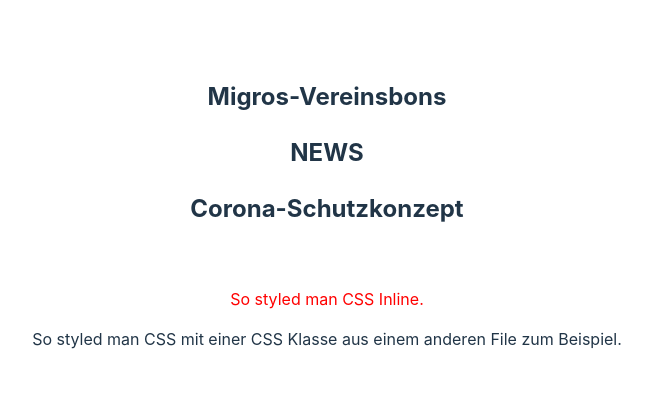
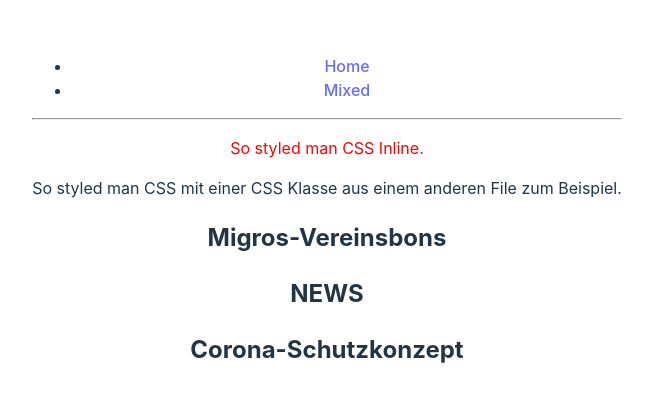
Before and after one commit to Laila09Code/volebo, a React (Vite) app: page / in a window 1280 px wide. Shown: the part 187-588 px from the top of the page, without its empty margins (313-966 px from the left). Built offline with nearby package versions, Linux system fonts and the light colour scheme.

Commit message:
Router Solution

```diff
--- a/package.json
+++ b/package.json
@@ -11,7 +11,8 @@
   },
   "dependencies": {
     "react": "^18.2.0",
-    "react-dom": "^18.2.0"
+    "react-dom": "^18.2.0",
+    "react-router-dom": "^6.22.3"
   },
   "devDependencies": {
     "@types/react": "^18.2.56",
--- a/src/App.tsx
+++ b/src/App.tsx
@@ -1,21 +1,54 @@
-import { useState } from 'react'
+import { Link, Routes, Route, Outlet } from 'react-router-dom'
+import './App.css'
+import Home from './components/sites/home/Home';
+import Mixed from './components/sites/mixed/Mixed';
 
-import SidebarElement from './components/sidebar-element/SidebarElement'
-import './App.css'
-
-function App() {
+export default function App() {
 
   return (
     <>
-      <SidebarElement title="Migros-Vereinsbons"></SidebarElement>
-      <SidebarElement title="NEWS"></SidebarElement>
-      <SidebarElement title="Corona-Schutzkonzept"></SidebarElement>
+      <div>
+        {/* Routes nest inside one another. Nested route paths build upon
+            parent route paths, and nested route elements render inside
+            parent route elements. See the note about <Outlet> below. */}
+        <Routes>
+          <Route path="/" element={<Layout />}>
+            <Route index element={<Home />} />
+            <Route path="mixed" element={<Mixed />} />
 
-      <br></br>
-      <p style={{ color: "red" }}>So styled man CSS Inline.</p>
-      <p className="laila">So styled man CSS mit einer CSS Klasse aus einem anderen File zum Beispiel.</p>
+            {/* Using path="*"" means "match anything", so this route
+                acts like a catch-all for URLs that we don't have explicit
+                routes for. */}
+            <Route path="*" element={<Home />} />
+          </Route>
+        </Routes>
+      </div>
     </>
   )
 }
 
-export default App
+function Layout() {
+  return (
+    <div>
+      {/* A "layout route" is a good place to put markup you want to
+          share across all the pages on your site, like navigation. */}
+      <nav>
+        <ul>
+          <li>
+            <Link to="/">Home</Link>
+          </li>
+          <li>
+            <Link to="/mixed">Mixed</Link>
+          </li>
+        </ul>
+      </nav>
+
+      <hr />
+
+      {/* An <Outlet> renders whatever child route is currently active,
+          so you can think about this <Outlet> as a placeholder for
+          the child routes we defined above. */}
+      <Outlet />
+    </div>
+  );
+}
--- a/src/components/sidebar-element/SidebarElement.tsx
+++ b/src/components/sidebar-element/SidebarElement.tsx
@@ -1,6 +1,6 @@
 import './SidebarElement.css'
 
-function SidebarElement(props) {
+function SidebarElement(props: any) {
     return (
         <div className="sidebar">
             <h2>{props.title}</h2>
--- /dev/null
+++ b/src/components/sites/home/Home.tsx
@@ -0,0 +1,19 @@
+import SidebarElement from "../../sidebar-element/SidebarElement";
+
+function Home() {
+    return (
+        <div className="grid">
+            <div className="main">
+                <p style={{ color: "red" }}>So styled man CSS Inline.</p>
+                <p className="laila">So styled man CSS mit einer CSS Klasse aus einem anderen File zum Beispiel.</p>
+            </div>
+            <div className="sidebar">
+                <SidebarElement title="Migros-Vereinsbons"></SidebarElement>
+                <SidebarElement title="NEWS"></SidebarElement>
+                <SidebarElement title="Corona-Schutzkonzept"></SidebarElement>
+            </div>
+        </div>
+    )
+}
+
+export default Home
--- /dev/null
+++ b/src/components/sites/mixed/Mixed.tsx
@@ -0,0 +1,17 @@
+import SidebarElement from "../../sidebar-element/SidebarElement";
+
+function Mixed() {
+    return (
+        <div className="grid">
+            <div className="main">
+                <h1>Mixed</h1>
+            </div>
+            <div className="sidebar">
+                <SidebarElement title="Migros-Vereinsbons"></SidebarElement>
+                <SidebarElement title="NEWS"></SidebarElement>
+            </div>
+        </div>
+    )
+}
+
+export default Mixed
--- a/src/main.tsx
+++ b/src/main.tsx
@@ -2,9 +2,12 @@
 import ReactDOM from 'react-dom/client'
 import App from './App.tsx'
 import './index.css'
+import { BrowserRouter } from 'react-router-dom'
 
 ReactDOM.createRoot(document.getElementById('root')!).render(
   <React.StrictMode>
-    <App />
+    <BrowserRouter>
+      <App />
+    </BrowserRouter>
   </React.StrictMode>,
 )
```
Also changed, not shown: 1 other file (tests, documents, lock files or other folders).
